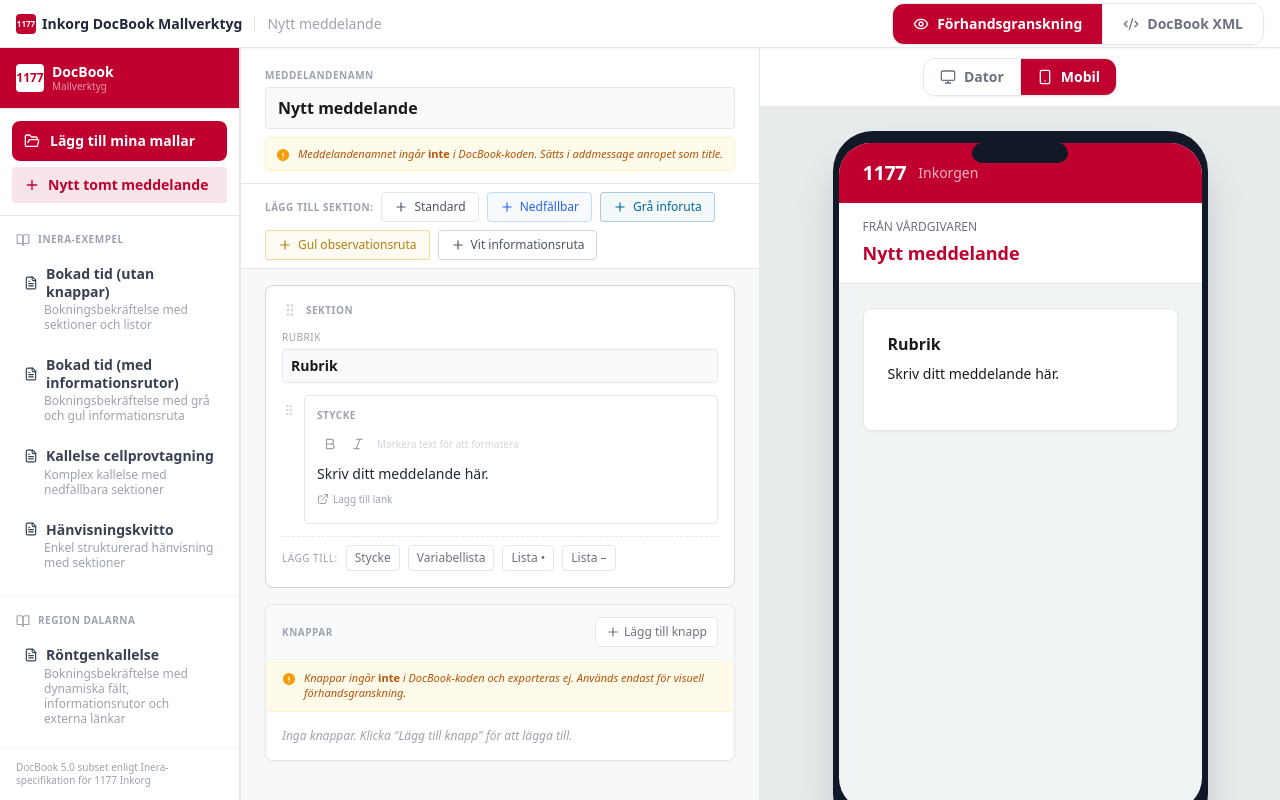
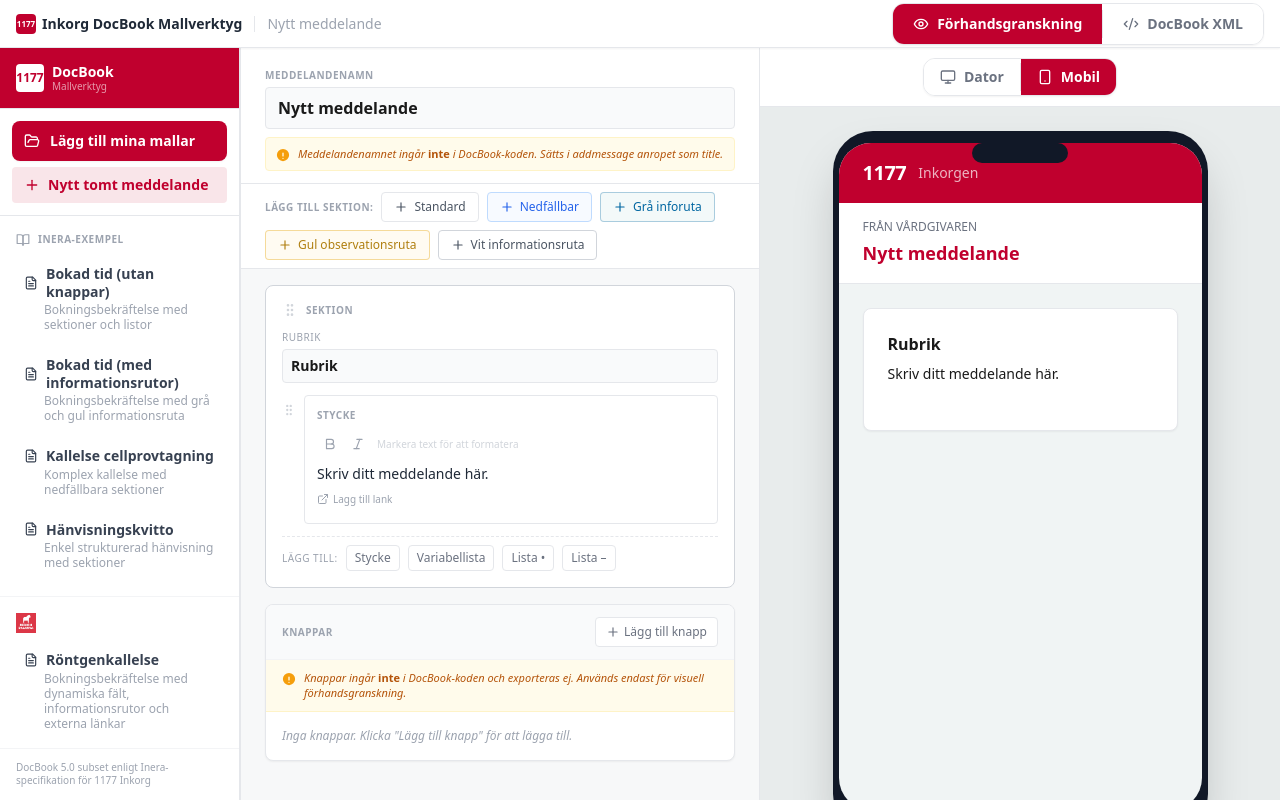
Before and after one commit to graveyard666/DocBook_Mallverktyg, a React (Vite) app: page / in a window 1280 px wide. Built offline with nearby package versions, Linux system fonts and the light colour scheme.

Commit message:
Add logos to sidebar group headers

```diff
--- a/src/components/Sidebar.tsx
+++ b/src/components/Sidebar.tsx
@@ -16,10 +16,10 @@ interface Props {
   onLoadFiles: (files: FileList) => Promise<void>;
 }
 
-const groups: { id: string; label: string }[] = [
+const groups: { id: string; label: string; logo?: string }[] = [
   { id: 'inera', label: 'Inera-exempel' },
-  { id: 'region-dalarna', label: 'Region Dalarna' },
-  { id: 'vgr', label: 'VGR' },
+  { id: 'region-dalarna', label: 'Region Dalarna', logo: '/assets/logos/dalarna.png' },
+  { id: 'vgr', label: 'VGR', logo: '/assets/logos/VGR.png' },
 ];
 
 function ExampleButton({
@@ -170,10 +170,16 @@ export function Sidebar({
           return (
             <div key={group.id} className={idx > 0 ? 'border-t border-gray-100' : ''}>
               <div className="px-4 pt-4 pb-2 flex items-center gap-2">
-                <BookOpen className="w-3.5 h-3.5 text-gray-400" />
-                <span className="text-[10px] font-bold text-gray-400 uppercase tracking-wider">
-                  {group.label}
-                </span>
+                {group.logo ? (
+                  <img src={group.logo} alt={group.label} className="h-5 w-auto object-contain" />
+                ) : (
+                  <>
+                    <BookOpen className="w-3.5 h-3.5 text-gray-400" />
+                    <span className="text-[10px] font-bold text-gray-400 uppercase tracking-wider">
+                      {group.label}
+                    </span>
+                  </>
+                )}
               </div>
               <div className="px-3 space-y-1 pb-4">
                 {items.map((tmpl) => (
```
